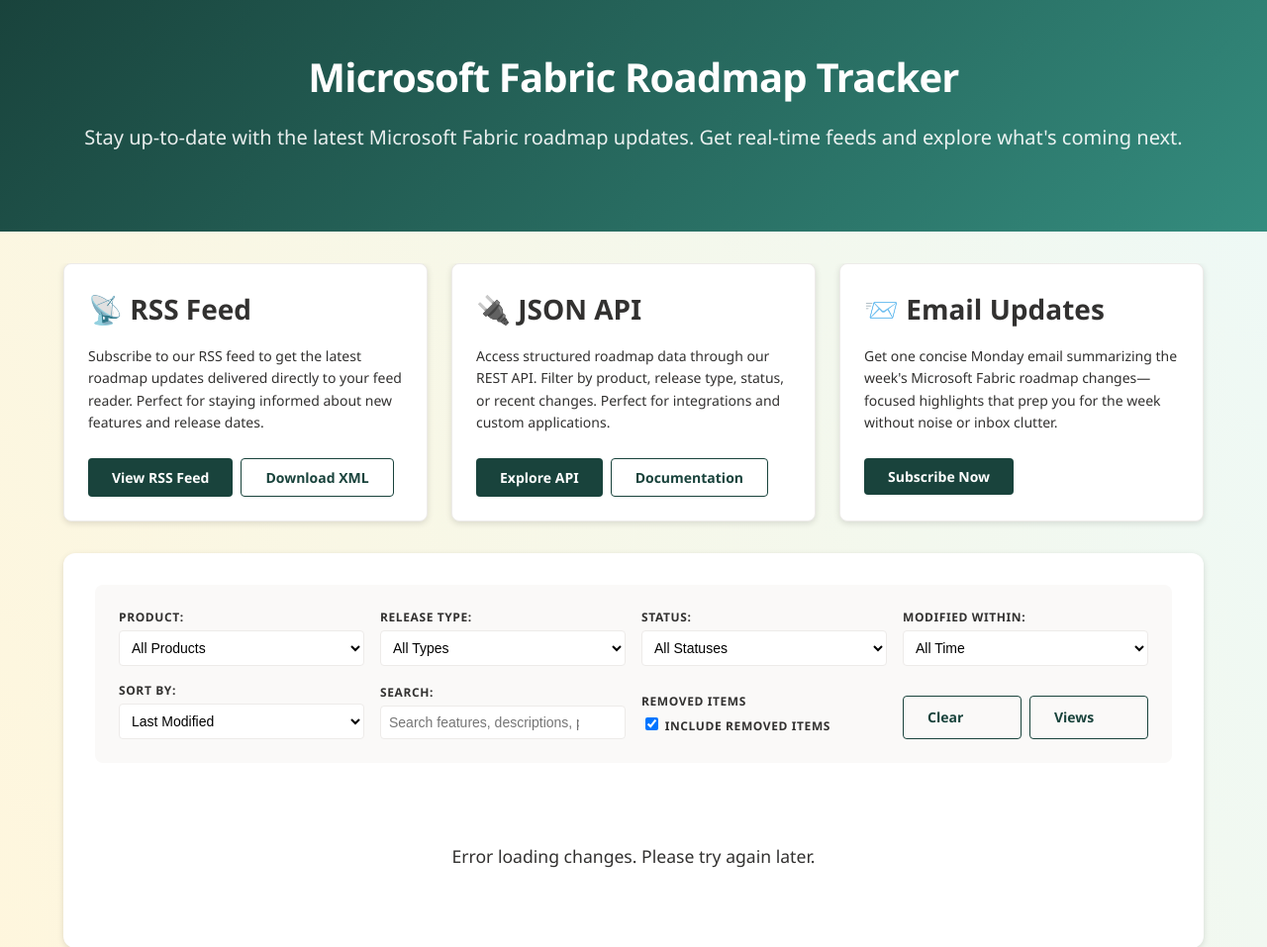
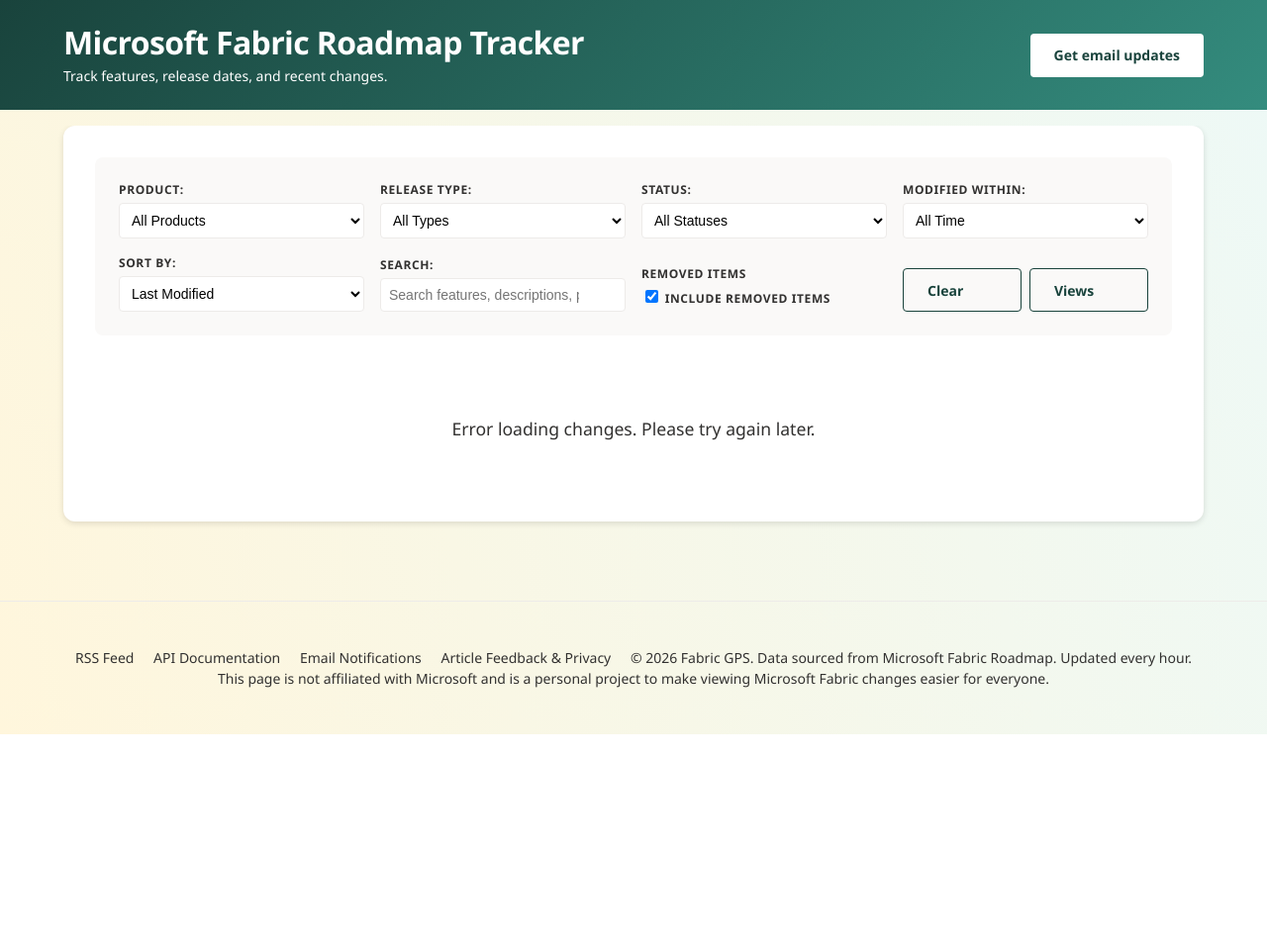
Before and after one commit to cbattlegear/fabric-roadmap-gps, a Python web app: template templates/index.html in a window 1280 px wide. Shown: the part 92-1049 px from the top of the page at 99% size. After the commit the page ends 834 px from the top, so only its background shows below. Run offline with Jinja, Linux system fonts and the light colour scheme; the template is opened without the code that fills it: most values are stand-ins (such as "Sample title", 1, 10 or a date in 2020); some libraries are stand-ins or nearby versions.

Commit message:
Make homepage compact and roadmap-first
Co-authored-by: Copilot App <223556219+Copilot@users.noreply.github.com>
Copilot-Session: d77b3712-b41c-44ba-9b67-793b3a253585

```diff
--- a/static/styles.css
+++ b/static/styles.css
@@ -102,14 +102,53 @@ body {
   opacity: 0.9;
 }
 
-/* Cards */
-.card-grid {
-  display: grid;
-  grid-template-columns: repeat(auto-fit, minmax(300px, 1fr));
-  gap: var(--spacing-l);
-  margin-bottom: var(--spacing-xl);
+.hero-home {
+  padding: var(--spacing-l) 0;
+  margin-bottom: var(--spacing-m);
+  text-align: left;
 }
 
+.home-hero-content {
+  display: flex;
+  align-items: center;
+  justify-content: space-between;
+  gap: var(--spacing-l);
+}
+
+.home-hero-copy {
+  flex: 1;
+  min-width: 0;
+}
+
+.hero-home .hero-title {
+  font-size: 2rem;
+  line-height: 1.2;
+  margin-bottom: var(--spacing-xs);
+}
+
+.hero-home .hero-subtitle {
+  font-size: var(--font-size-body);
+  margin: 0;
+  opacity: 1;
+}
+
+.home-email-cta {
+  flex-shrink: 0;
+  min-height: 44px;
+  background: white;
+  color: var(--fabric-primary);
+}
+
+.home-email-cta:hover {
+  background: var(--fabric-neutral-grey-20);
+}
+
+.home-email-cta:focus-visible {
+  outline: 2px solid var(--fabric-primary);
+  outline-offset: -4px;
+}
+
+/* Cards */
 .card {
   background: white;
   border-radius: 8px;
@@ -213,8 +252,18 @@ body {
     font-size: 1.125rem;
   }
 
-  .card-grid {
-    grid-template-columns: 1fr;
+  .hero-home {
+    padding: var(--spacing-m) 0;
+  }
+
+  .home-hero-content {
+    flex-direction: column;
+    align-items: flex-start;
+    gap: var(--spacing-m);
+  }
+
+  .hero-home .hero-title {
+    font-size: 1.75rem;
   }
 
   .features-grid {
--- a/templates/base.html
+++ b/templates/base.html
@@ -22,7 +22,7 @@
     <meta name="twitter:image" content="{{ canonical_base }}/static/fabric_gps_logo.png" />
 
     <link rel="alternate" type="application/rss+xml" title="Fabric GPS — Microsoft Fabric Roadmap Updates" href="/rss" />
-    <link rel="stylesheet" href="/static/styles.css?v=automatic-visit-v2" />
+    <link rel="stylesheet" href="/static/styles.css?v=task-first-home-v1" />
     <link rel="stylesheet" href="/static/blog-feedback.css?v=related-label-v3" />
     <script defer src="/static/blog-feedback.js?v=article-activation-v2"></script>
     <link rel="icon" type="image/x-icon" href="/static/favicon.ico">
@@ -80,10 +80,12 @@
         </div>
     </header>
     <main>
-        <section class="hero-section">
+        <section class="hero-section{% block hero_class %}{% endblock %}">
             <div class="container">
+                {% block hero_content %}
                 <h1 class="hero-title">{% block herotitle %}Fabric Roadmap GPS{% endblock %}</h1>
                 <p class="hero-subtitle">{% block herosubtitle %}Fabric Roadmap GPS helps you track Microsoft Fabric roadmap changes quickly via filtered APIs, RSS feeds, and a weekly curated email summary.{% endblock %}</p>
+                {% endblock %}
             </div>
         </section>
         {% block content %}{% endblock %}
--- a/templates/index.html
+++ b/templates/index.html
@@ -5,49 +5,19 @@
 
 
 {% block herotitle%}Microsoft Fabric Roadmap Tracker{% endblock %}
-{% block herosubtitle%}
-Stay up-to-date with the latest Microsoft Fabric roadmap updates.
-Get real-time feeds and explore what's coming next.
+{% block herosubtitle %}Track features, release dates, and recent changes.{% endblock %}
+{% block hero_class %} hero-home{% endblock %}
+{% block hero_content %}
+    <div class="home-hero-content">
+        <div class="home-hero-copy">
+            <h1 class="hero-title">{{ self.herotitle() }}</h1>
+            <p class="hero-subtitle">{{ self.herosubtitle() }}</p>
+        </div>
+        <a href="/subscribe" class="button home-email-cta">Get email updates</a>
+    </div>
 {% endblock %}
 {% block content %}
         <div class="container">
-            <section class="card-grid">
-                <div class="card">
-                    <h2 class="card-title">📡 RSS Feed</h2>
-                    <p class="card-description">
-                        Subscribe to our RSS feed to get the latest roadmap updates delivered directly to your feed reader.
-                        Perfect for staying informed about new features and release dates.
-                    </p>
-                    <div class="card-actions">
-                        <a href="/rss" class="button button-primary">View RSS Feed</a>
-                        <a href="/rss.xml" class="button button-secondary">Download XML</a>
-                    </div>
-                </div>
-
-                <div class="card">
-                    <h2 class="card-title">🔌 JSON API</h2>
-                    <p class="card-description">
-                        Access structured roadmap data through our REST API. Filter by product, release type, status,
-                        or recent changes. Perfect for integrations and custom applications.
-                    </p>
-                    <div class="card-actions">
-                        <a href="/api/releases" class="button button-primary">Explore API</a>
-                        <a href="/endpoints" class="button button-secondary">Documentation</a>
-                    </div>
-                </div>
-
-                <div class="card">
-                    <h2 class="card-title">📨 Email Updates</h2>
-                    <p class="card-description">
-                        Get one concise Monday email summarizing the week's Microsoft Fabric roadmap changes—focused
-                        highlights that prep you for the week without noise or inbox clutter.
-                    </p>
-                    <div class="card-actions">
-                        <a href="/subscribe" class="button button-primary">Subscribe Now</a>
-                    </div>
-                </div>
-            </section>
-
             <section class="recent-changes-section" aria-label="Recent roadmap changes">
                 <div class="recent-changes-content">
                     <div class="filters-container">
```
Also changed, not shown: tests/test_api_releases_route.py (+52 -1 lines), tests/test_insights.py (+2 -1 lines), README.md.
